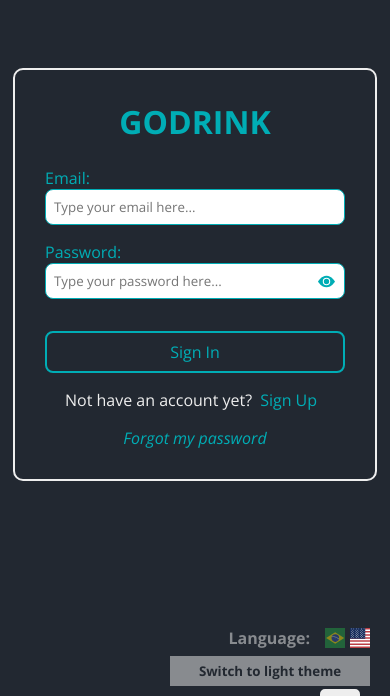
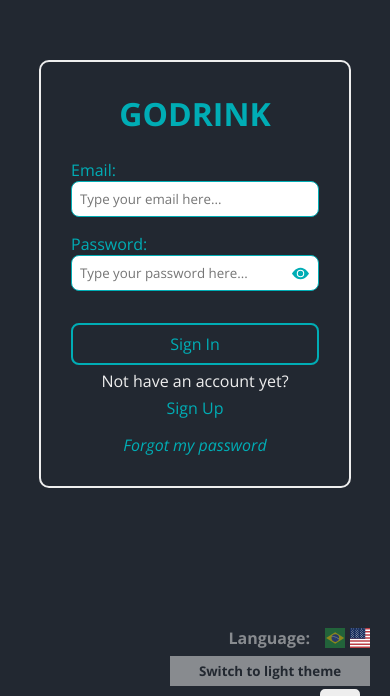
Before and after one commit to MatheusAndrade23/Go_Drink_React, a React (Create React App) app: page /auth/signin in a window 390 px wide. Shown: the part 148-844 px from the top of the page. Built offline with nearby package versions, Linux system fonts and the light colour scheme.

Commit message:
Fixing Responsive

```diff
--- a/src/components/ErrorComponent/styles.js
+++ b/src/components/ErrorComponent/styles.js
@@ -9,5 +9,7 @@ export const Error = styled.div`
     flex-direction: column;
     align-items: center;
     justify-content: center;
+    text-align: center;
+    padding: 0 20px;
   `}
 `;
--- a/src/components/Header/styles.js
+++ b/src/components/Header/styles.js
@@ -10,6 +10,10 @@ export const Header = styled.header`
     background-color: ${theme.colors.secondaryColor};
     border-bottom: 1px solid ${theme.colors.thirdColor};
     z-index: 200;
+
+    & > a{
+        width: 100px;
+      }
 
     @media ${theme.media.smallScreen} {
       & input{
--- a/src/components/MessageComponent/styles.js
+++ b/src/components/MessageComponent/styles.js
@@ -23,7 +23,7 @@ export const MessageContainer = styled.div`
     @media ${theme.media.smallScreen} {
       right: 20px;
       left: 20px;
-      width: 80%;
+      width: auto;
     }
   `}
 `;
--- a/src/components/ReturnButton/styles.js
+++ b/src/components/ReturnButton/styles.js
@@ -14,6 +14,11 @@ export const ReturnLink = styled.a`
       color: ${theme.colors.primaryColor};
     }
 
+    @media ${theme.media.lteMedium} {
+      font-size: ${theme.fonts.sizes.xlarge};
+      top: 20px;
+    }
+
     @media ${theme.media.xsmallScreen} {
       display: none;
     }
--- a/src/i18n/translations/en.json
+++ b/src/i18n/translations/en.json
@@ -68,6 +68,7 @@
     "newPassword": "Type your new Password here...",
     "passwordChanged": "Password changed successfully!",
     "mailBox": "Check your mail box!",
-    "forgotInfo": "We will send you an email with the link to change your password!"
+    "forgotInfo": "We will send you an email with the link to change your password!",
+    "weResetPassword": "Please enter your new password below."
   }
 }
--- a/src/i18n/translations/pt-br.json
+++ b/src/i18n/translations/pt-br.json
@@ -69,6 +69,7 @@
     "newPassword": "Digite sua nova senha...",
     "passwordChanged": "Senha alterada com sucesso!",
     "mailBox": "Verifique sua caixa de email!",
-    "forgotInfo": "Vamos te enviar um email com o link para mudar sua senha!"
+    "forgotInfo": "Vamos te enviar um email com o link para mudar sua senha!",
+    "weResetPassword": "Por favor, digite sua nova senha abaixo."
   }
 }
--- a/src/templates/Auth/index.jsx
+++ b/src/templates/Auth/index.jsx
@@ -99,7 +99,7 @@ export const Auth = () => {
         <ButtonComponent bold={false} handleSubmit={handleSubmitLogin}>
           {loginControl === 'signin' ? t('loginSingIn') : t('loginSingUp')}
         </ButtonComponent>
-        <SmallContainer disposition="row">
+        <Styled.OtherAction>
           <TextComponent>
             {loginControl == 'signin'
               ? t('doNotHaveAccount')
@@ -110,7 +110,7 @@ export const Auth = () => {
           >
             {loginControl !== 'signin' ? t('loginSingIn') : t('loginSingUp')}
           </LinkComponent>
-        </SmallContainer>
+        </Styled.OtherAction>
         {loginControl === 'signin' && (
           <Styled.ResetPassword href="/forgot-password">
             {t('forgotPassword')}
--- a/src/templates/Auth/styles.js
+++ b/src/templates/Auth/styles.js
@@ -7,6 +7,28 @@ export const Container = styled.div`
     display: flex;
     align-items: center;
     justify-content: center;
+  `}
+`;
+
+export const OtherAction = styled.div`
+  ${({ theme }) => css`
+    display: flex;
+    align-items: center;
+    flex-direction: row;
+    flex-wrap: wrap;
+    justify-content: center;
+
+    @media ${theme.media.xsmallScreen} {
+      & > p{
+        margin: 5px 5px;
+        text-align: center;
+      }
+
+      & > a{
+        margin: 0;
+        margin-bottom: 15px;
+      }
+    }
   `}
 `;
 
@@ -61,6 +83,10 @@ export const Login = styled.div`
 
     input {
       margin-bottom: ${theme.spacings.small};
+
+      @media ${theme.media.xsmallScreen} {
+        width: 100%;
+      }
     }
 
     button {
@@ -69,6 +95,11 @@ export const Login = styled.div`
 
     div {
       align-self: center;
+      width: 100%;
+    }
+
+    @media ${theme.media.xsmallScreen} {
+      width: 80%;
     }
   `}
 `;
--- a/src/templates/Favorites/index.jsx
+++ b/src/templates/Favorites/index.jsx
@@ -42,7 +42,6 @@ export const Favorites = () => {
 
   useEffect(() => {
     const { authenticated, favorites, favoritesInfo } = user;
-    console.log(authenticated);
     if (!authenticated) {
       setErrorControl({
         error: true,
--- a/src/templates/Home/styles.js
+++ b/src/templates/Home/styles.js
@@ -57,6 +57,10 @@ export const Init = styled.div`
         display: none;
       }
     }
+
+    @media ${theme.media.smallScreen} {
+      padding: 0 20px;
+    }
   `}
 `;
 
--- a/src/templates/ResetPassword/index.jsx
+++ b/src/templates/ResetPassword/index.jsx
@@ -43,7 +43,7 @@ export const ResetPassword = () => {
         <Heading size="medium" as="h4">
           GODRINK
         </Heading>
-        <TextComponent>{t('forgotInfo')}</TextComponent>
+        <TextComponent>{t('weResetPassword')}</TextComponent>
         <Styled.PasswordContainer>
           <InputComponent
             text={`${t('password')}:`}
--- a/src/templates/ResetPassword/styles.js
+++ b/src/templates/ResetPassword/styles.js
@@ -33,6 +33,10 @@ export const Login = styled.div`
 
     input {
       margin-bottom: ${theme.spacings.small};
+
+      @media ${theme.media.xsmallScreen} {
+        width: 100%;
+      }
     }
 
     button {
@@ -41,6 +45,11 @@ export const Login = styled.div`
 
     div {
       align-self: center;
+      width: 100%;
+    }
+
+    @media ${theme.media.xsmallScreen} {
+      width: 80%;
     }
   `}
 `;
```
